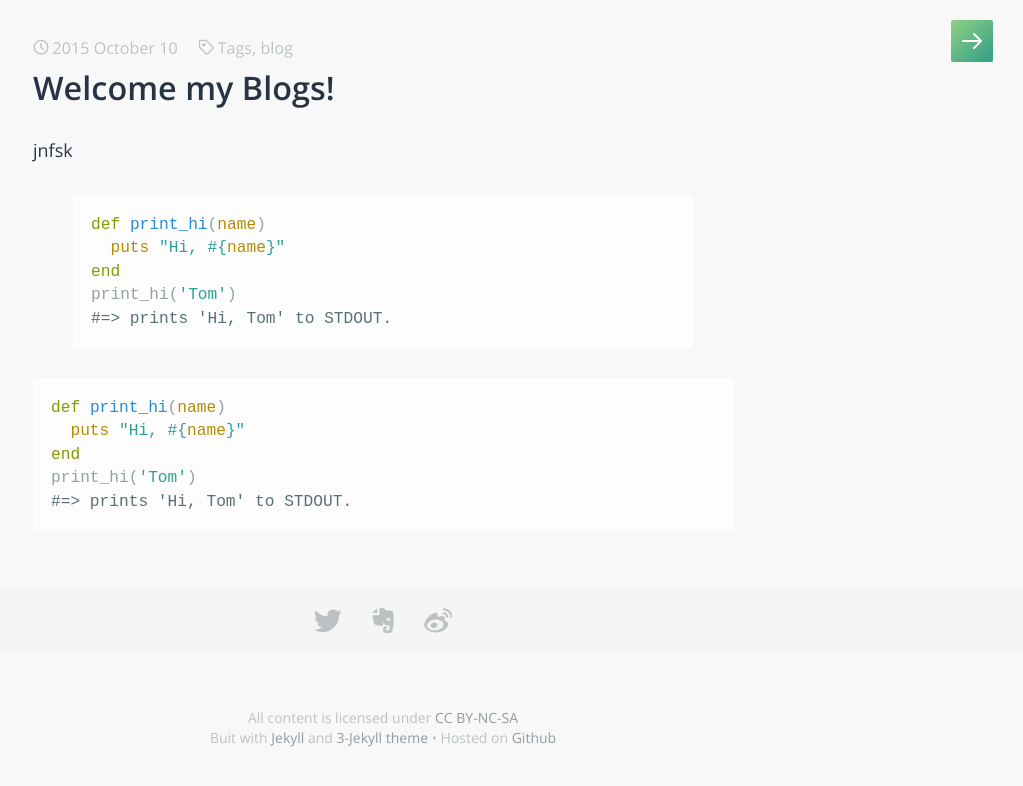
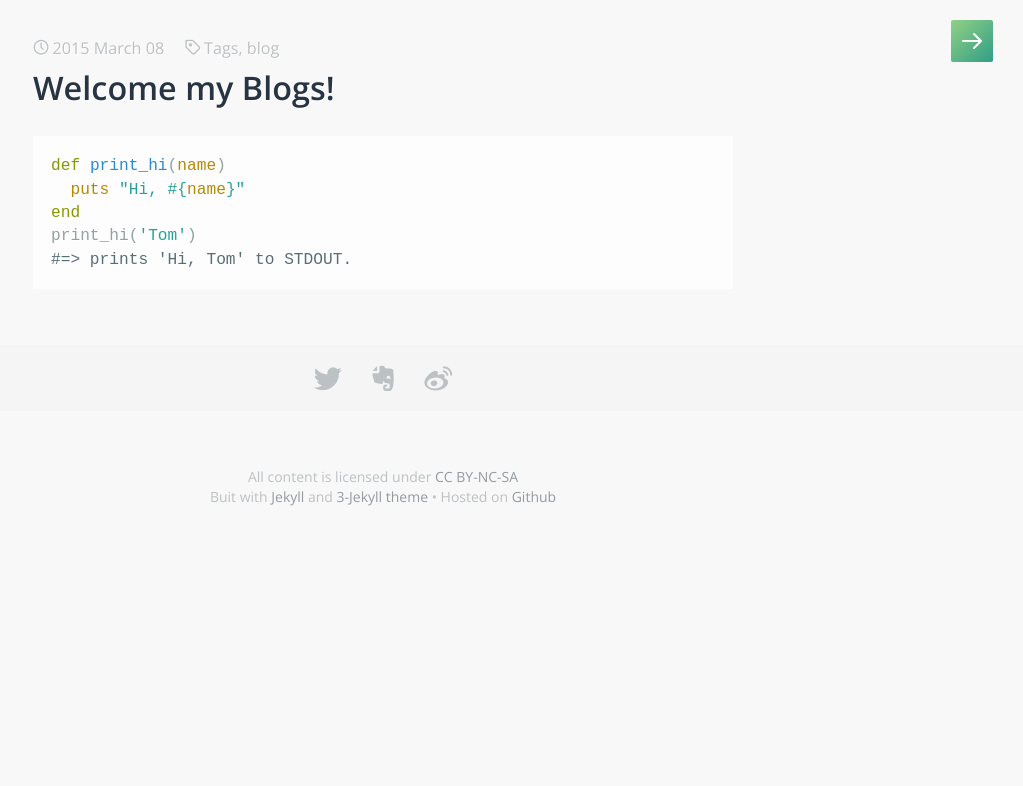
Before and after one commit to lioilwin/lioilwin.github.io, a Jekyll site: the page built from _posts/2015-03-08-welcome.md, in a window 1280 px wide. Shown: the top 786 px of the page, without its empty margins (257-1280 px from the left). Built offline with Jekyll 4.4.1, drawn with Linux system fonts in a browser that asks for light colours; some web fonts are replaced; comment, search, counter and statistics services are not loaded.

Commit message:
Update and rename 2015-03-08-welcome-ll.markdown to 2015-03-08-welcome.md

````diff
--- a/_posts/2015-03-08-welcome-ll.markdown
+++ b/_posts/2015-03-08-welcome.md
@@ -1,19 +1,8 @@
 ---
 layout: post
 title:  "Welcome my Blogs!"
-date:   2015-10-10 22:21:49
 tags: Tags blog
 ---
-
-jnfsk
-
-{% highlight ruby %}
-def print_hi(name)
-  puts "Hi, #{name}"
-end
-print_hi('Tom')
-#=> prints 'Hi, Tom' to STDOUT.
-{% endhighlight %}
 
 ```ruby
 def print_hi(name)
````
